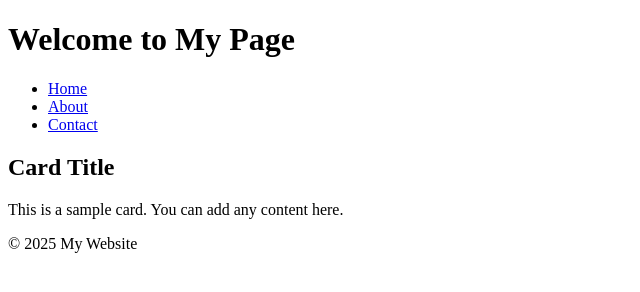
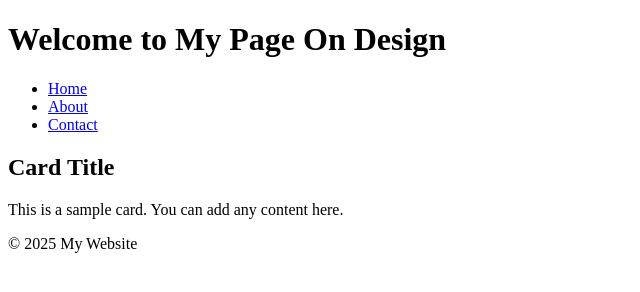
Before and after one commit to him-15/myrepo, a plain HTML site: page index.html in a window 1280 px wide. Shown: the whole page, without its empty margins (0-640 px from the left). Drawn offline with Linux system fonts and the light colour scheme.

Commit message:
Changed h1

```diff
--- a/index.html
+++ b/index.html
@@ -8,7 +8,7 @@
 </head>
 <body>
   <header>
-    <h1>Welcome to My Page</h1>
+    <h1>Welcome to My Page On Design</h1>
   </header>
   <nav>
     <ul>
```
